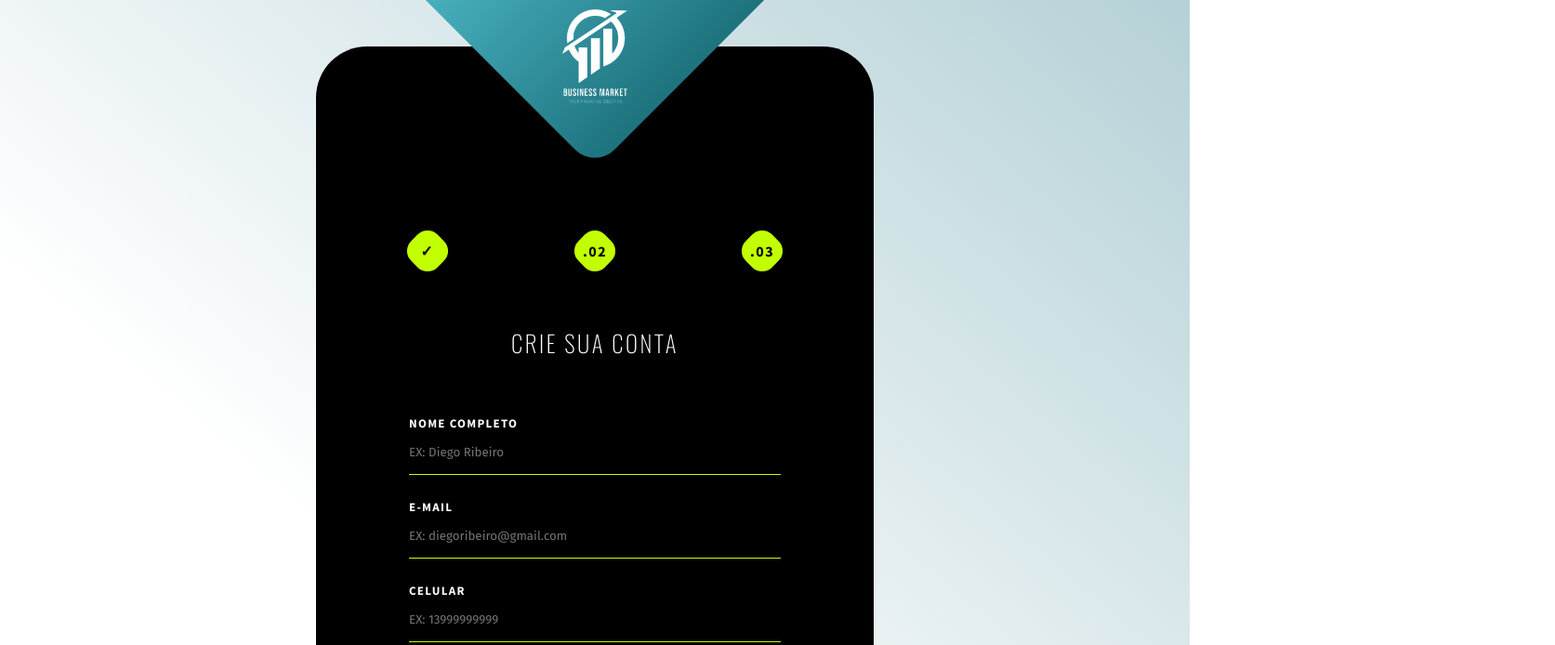
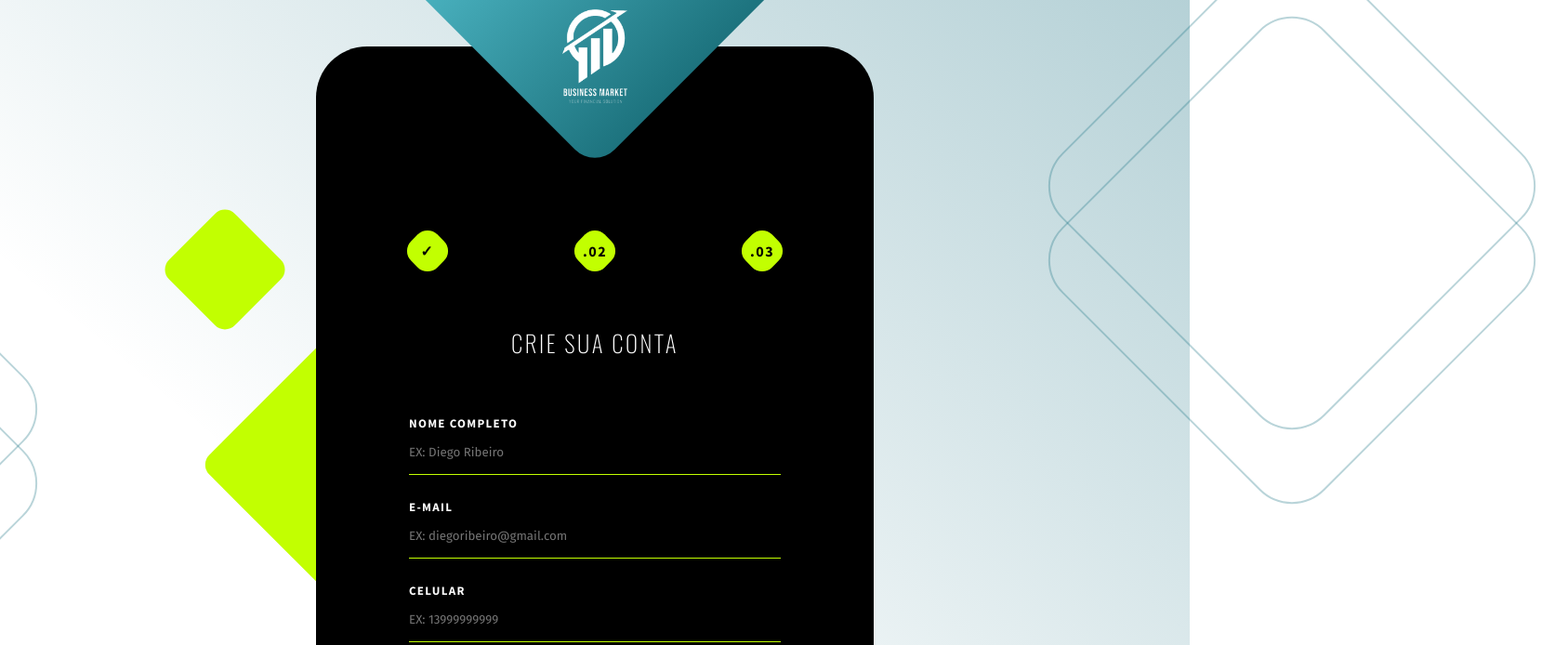
Before and after one commit to carlosemartins97/kbrtec, a React (Create React App) app: page /registration in a window 1280 px wide. Shown: the top 694 px of the page at 93% size, 1673 px wide, since content can reach past the window. Built offline with nearby package versions, Linux system fonts and the light colour scheme; a web font is replaced by a local one.

Commit message:
fix: create new background details

```diff
--- a/src/pages/Registration/index.jsx
+++ b/src/pages/Registration/index.jsx
@@ -1,5 +1,5 @@
 import Rectangle from '../../core/components/Rectangle';
-import Button from '../../core/components/Button';
+import TwoSquadsBackground from '../../core/components/TwoSquadsBackground';
 
 import Footer from '../Home/components/Footer'
 
@@ -61,6 +61,20 @@ function Registration(){
 
     return (
         <Container>
+            <LeftDetails>
+                {/* quadrado maior a esquerda do form */}
+                <Rectangle />
+
+                {/* quadrado menor a esquerda do form */}
+                <Rectangle />
+
+                <TwoSquadsBackground />
+
+            </LeftDetails>
+
+            <RightDetails>
+             <TwoSquadsBackground />
+            </RightDetails>
 
             <RegistrationContainer>
                 <LogoContent>
@@ -68,6 +82,12 @@ function Registration(){
                         <a href="/"><img src={Logo} alt="Logo da empresa"/></a>
                     </Rectangle>
                 </LogoContent>
+
+
+                {/* quadrado da direita do form */}
+                <Rectangle />
+
+
                 <Content>
                     <Steps>
                         <Rectangle>
--- a/src/pages/Registration/styles.js
+++ b/src/pages/Registration/styles.js
@@ -31,6 +31,7 @@ export const Container = styled.section`
 
 export const RegistrationContainer = styled.div`
     position: relative;
+    z-index: 2;
 
     background: black;
 
@@ -46,6 +47,16 @@ export const RegistrationContainer = styled.div`
     border-radius: 55px;
 
     color: ${props => props.theme.colors.white};
+
+    > :nth-child(2) {
+
+        position: absolute;
+        bottom: 60px;
+        right: -8%;
+
+        border-radius: 15px;
+
+    }
 `;
 
 export const Content = styled.div`
@@ -202,7 +213,43 @@ export const Steps = styled.div`
 `;
 
 
-export const LeftDetails = styled.div``;
+export const LeftDetails = styled.div`
+    >:first-child{
+        position: absolute;
+
+        width: 200px;
+        height: 200px;
+
+        top: 50%;
+        left: 20%;
+
+        border-radius: 15px;
+    }
+
+    > :nth-child(2) {
+        position: absolute;
+
+        top: 30%;
+        left: 15%;
+
+        border-radius: 15px;
+    }
+
+    > :last-child {
+        bottom: 20%;
+        > :last-child {
+            display: none;
+        }
+    }
+`;
 
 
-export const RightDetails = styled.div``;
+export const RightDetails = styled.div`
+    > :first-child{
+        left: 93%;
+        top: 0%;
+        > :last-child {
+            display: none;
+        }
+    }
+`;
```
